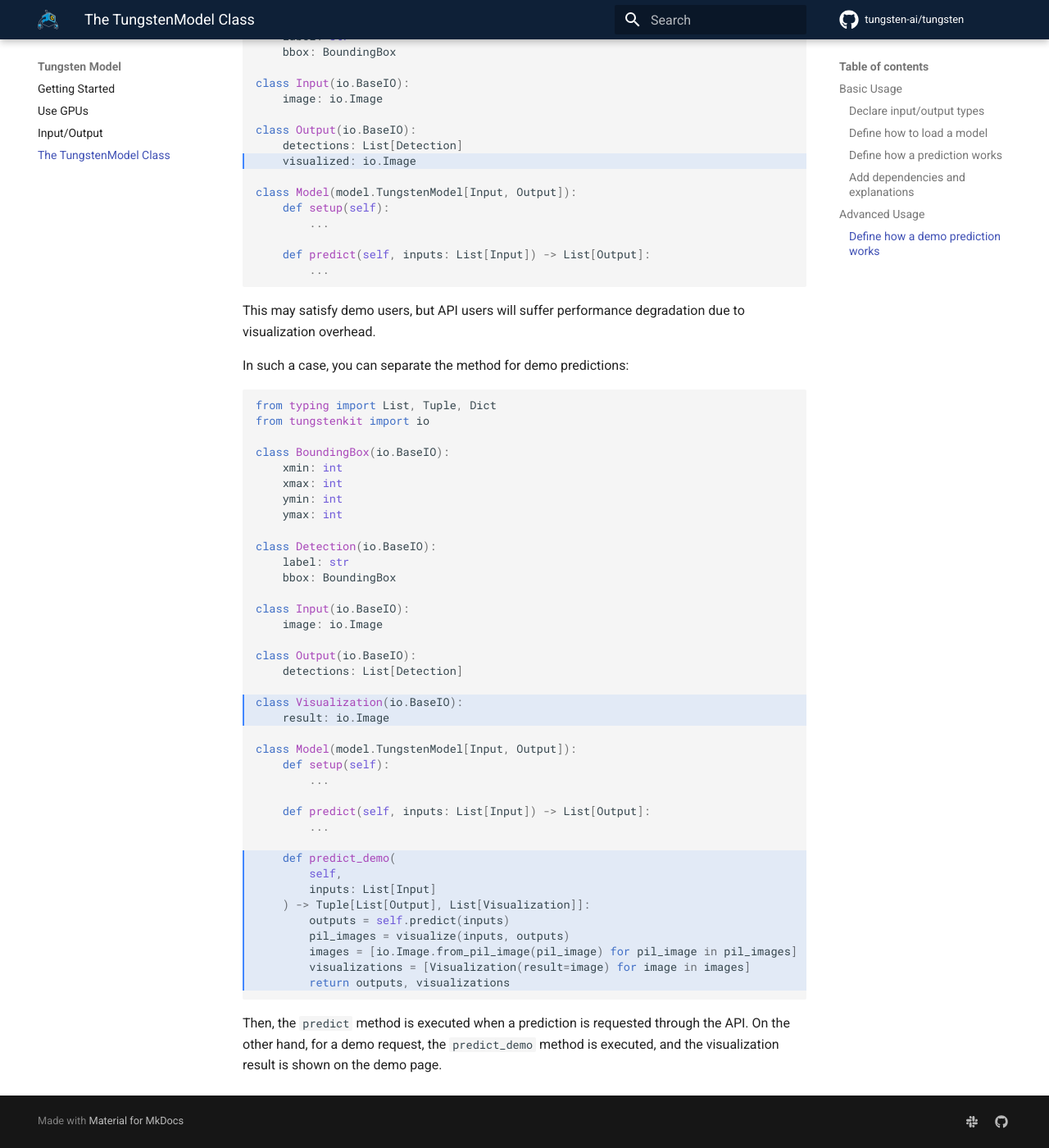
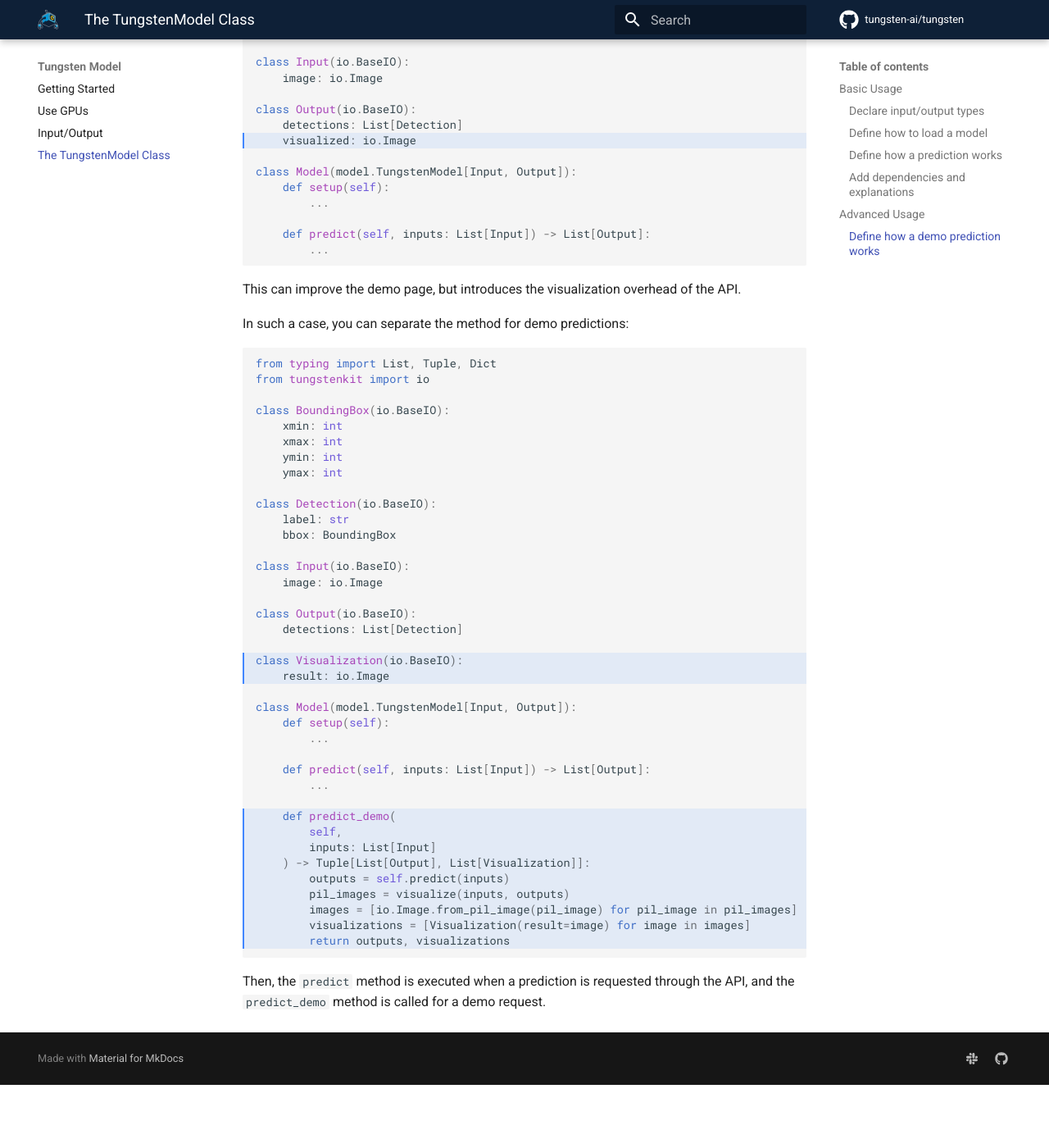
Before and after one commit to tungsten-ai/docs, an MkDocs documentation site: the page built from docs/tungsten_model/the_tungsten_model_class.md, in a window 1280 px wide and 1400 px high, scrolled down 6891 px. Shown: the whole window at 82% size. Built offline with MkDocs 1.6.1 and Material for MkDocs 9.7.7, drawn with Linux system fonts in a browser that asks for light colours; comment, search, counter and statistics services are not loaded; after the commit the page ends 8214 px from its top, so only the background shows below that; some of the changed text lies outside the part shown.

Commit message:
elaborate sentences

````diff
--- a/docs/tungsten_model/the_tungsten_model_class.md
+++ b/docs/tungsten_model/the_tungsten_model_class.md
@@ -79,7 +79,7 @@ class Model(model.TungstenModel[Input, Output]):
 See [Tungsten Model - Input/Output](https://tungsten-ai.github.io/docs/tungsten_model/input_and_output) to learn how to define input/output.
 
 ### Define how to load a model
-You can override the ``setup()`` method to define how to load a model:
+You can override the ``setup`` method to define how to load a model:
 
 ```python hl_lines="25-28"
 from typing import List
@@ -123,7 +123,7 @@ As you can see, the ``weights.pth`` file is required to setup.
 Before building, you should make sure that the file exists in the build directory.
 
 ### Define how a prediction works
-The ``predict()`` method defines the computation performed at every prediction request.
+The ``predict`` method defines the computation performed at every prediction request.
 
 It takes a non-empty list of ``Input`` objects as an argument, and should return a list of the same number of ``Output`` objects.
 
@@ -286,8 +286,7 @@ class Model(model.TungstenModel[Input, Output]):
         ...
 ```
 
-It looks fine at first glance, but there is a problem in the demo page.
-All that users can get is just a raw JSON.
+But it doesn't contain any visualization, so you'll only get raw JSONs on the demo page.
 
 Then, you could add the visualization result to the output:
 
@@ -320,7 +319,7 @@ class Model(model.TungstenModel[Input, Output]):
         ...
 ```
 
-This may satisfy demo users, but API users will suffer performance degradation due to visualization overhead.
+This can improve the demo page, but introduces the visualization overhead of the API.
 
 In such a case, you can separate the method for demo predictions:
 
@@ -364,6 +363,4 @@ class Model(model.TungstenModel[Input, Output]):
         visualizations = [Visualization(result=image) for image in images]
         return outputs, visualizations
 ```
-
-Then, the ``predict`` method is executed when a prediction is requested through the API.
-On the other hand, for a demo request, the ``predict_demo`` method is executed, and the visualization result is shown on the demo page.
+Then, the ``predict`` method is executed when a prediction is requested through the API, and the ``predict_demo`` method is called for a demo request.
````
Also changed, not shown: docs/tungsten_model/getting_started.md (+5 -11 lines), docs/tungsten_model/input_and_output.md (+2 -2 lines).
